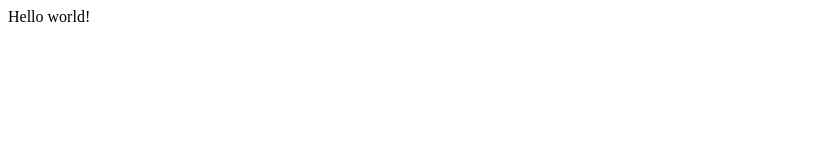
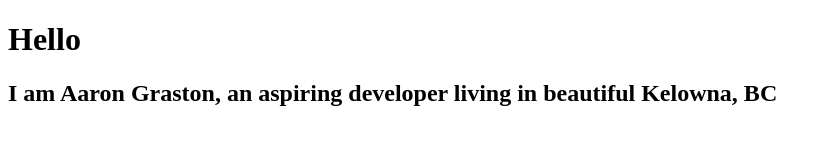
Before and after one commit to aagraston/gatsby-bootcamp, a Gatsby site: page / in a window 1280 px wide. Shown: the whole page, without its empty margins (0-831 px from the left). Built offline with nearby package versions, Linux system fonts and the light colour scheme; Gatsby itself is replaced by a stand-in of ours.

Commit message:
Starting gatsby blog project

```diff
--- a/src/pages/index.js
+++ b/src/pages/index.js
@@ -1,5 +1,12 @@
-import * as React from "react"
+import React from 'react'
 
-export default function Home() {
-  return <div>Hello world!</div>
+const IndexPage = () => {
+  return (
+    <div>
+      <h1>Hello</h1>
+      <h2>I am Aaron Graston, an aspiring developer living in beautiful Kelowna, BC</h2>
+    </div>
+  )
 }
+
+export default IndexPage
```
